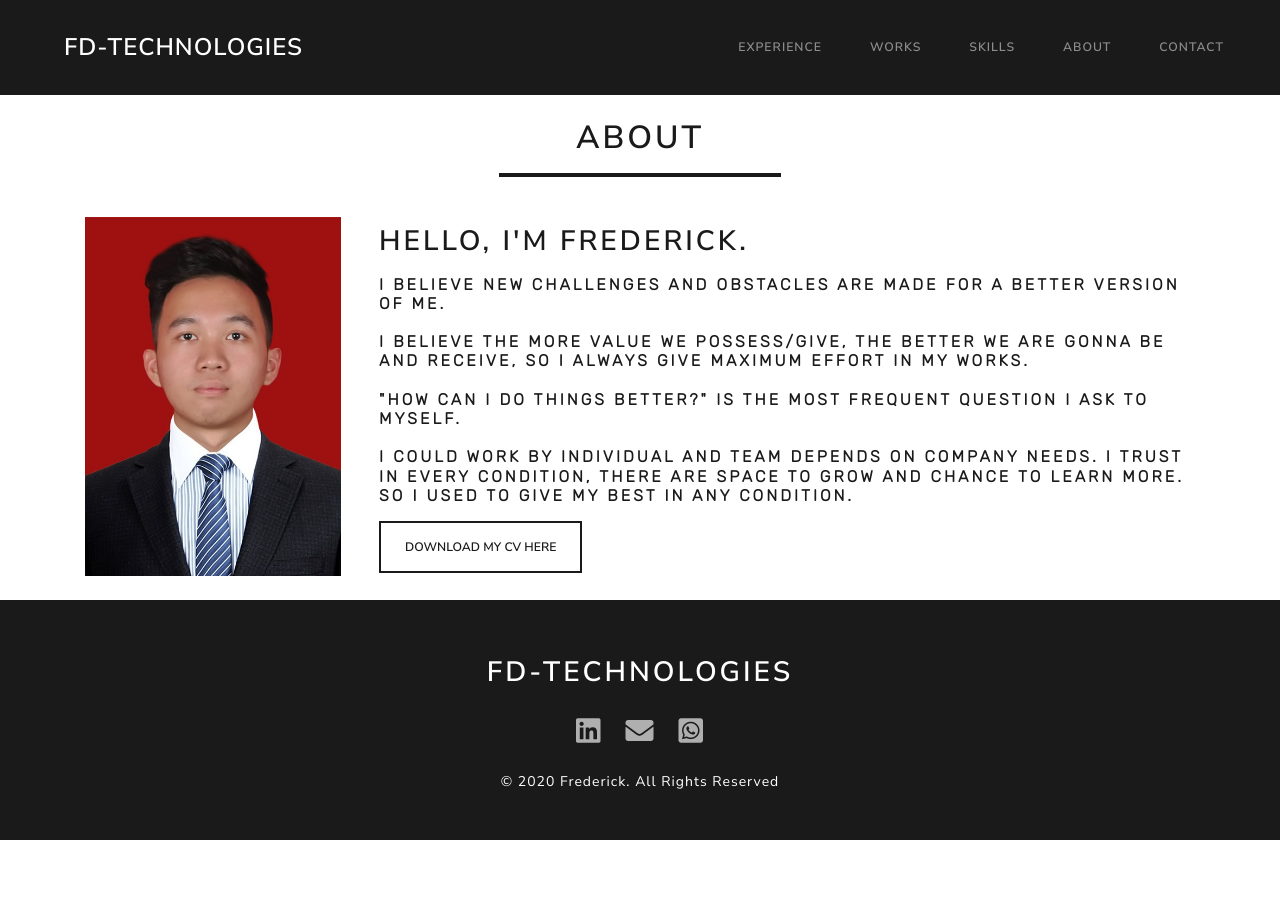
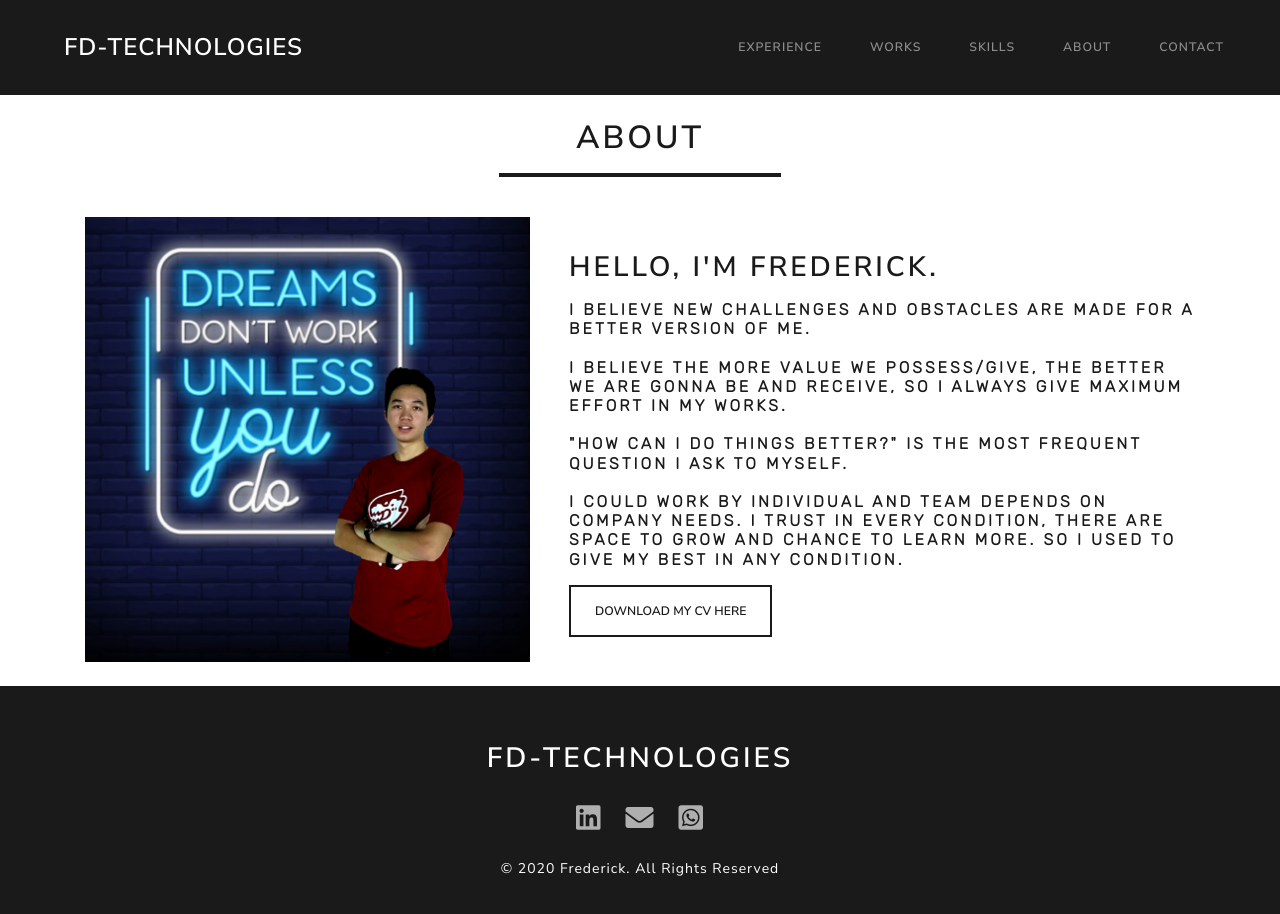
Before and after one commit to Frederick-88/fd-technologies-react, a React (Create React App) app: page /about in a window 1280 px wide. Shown: the top 914 px of the page. Before the commit the page ends 840 px from the top, so only its background shows below. Built offline with nearby package versions, Linux system fonts and the light colour scheme.

Commit message:
UPDATE NOW LEFT WORKS & Cols

```diff
--- a/src/components/About/Main.js
+++ b/src/components/About/Main.js
@@ -1,6 +1,7 @@
 import React from "react";
 import cv from "../../assets/cv.jpg";
-import myImg from "../../assets/photo.jpeg";
+// import myImg from "../../assets/photo.jpeg";
+import myImg from "../../assets/fred2.jpg";
 
 export default function About() {
   return (
@@ -9,11 +10,11 @@ export default function About() {
       <hr className="underline-hr"></hr>
 
       <div className="row pt-4 about">
-        <div className="col-xl-3 col-md-4 col-sm-12 text-center">
+        <div className="col-xl-5 col-md-5 col-sm-12 text-center">
           <img src={myImg} alt="..." />
         </div>
 
-        <div className="col-xl-9 col-md-8 col-sm-12 pl-4">
+        <div className="col-xl-7 col-md-7 col-sm-12 pl-4 align-self-center">
           <h2 className="pt-2">HELLO, I'M FREDERICK.</h2>
           <h5 className="pt-2" style={{ fontFamily: "Rubik" }}>
             i believe new challenges and obstacles are made for a better version
--- a/src/components/Main.js
+++ b/src/components/Main.js
@@ -15,11 +15,11 @@ export default function componentName() {
       <div className="container">
         <div className="row">
           {/* d-none d-sm-block -- buat image ilang klau kecil */}
-          <div className="col-md-6 col-sm-12 main-col-1">
+          <div className="col-md-6 col-sm-12 main-col-1 order-xl-1">
             <img src={Photo} className="img-fx" alt="..." />
           </div>
 
-          <div className="div-intro col-md-6 col-sm-12 main-col-2">
+          <div className="div-intro col-md-6 col-sm-12 main-col-2 order-xl-0">
             <h1>HI, I'm Frederick.</h1>
             <h4 className="pt-3">
               I'm an upcoming FullStack Developer. Currently taking Fullstack
--- a/src/components/style.css
+++ b/src/components/style.css
@@ -1,5 +1,5 @@
 .about img {
-  width: 16rem !important;
+  width: 100% !important;
 }
 .card-body-fx {
   height: 15rem;
@@ -188,9 +188,6 @@
   /* SKILLS COMPONENT */
 
   /* ABOUT COMPONENT */
-  .about img {
-    width: 14rem !important;
-  }
   .about h2 {
     font-size: 1.25rem;
   }
```
Also changed, not shown: src/assets/fred2.jpg (added).
